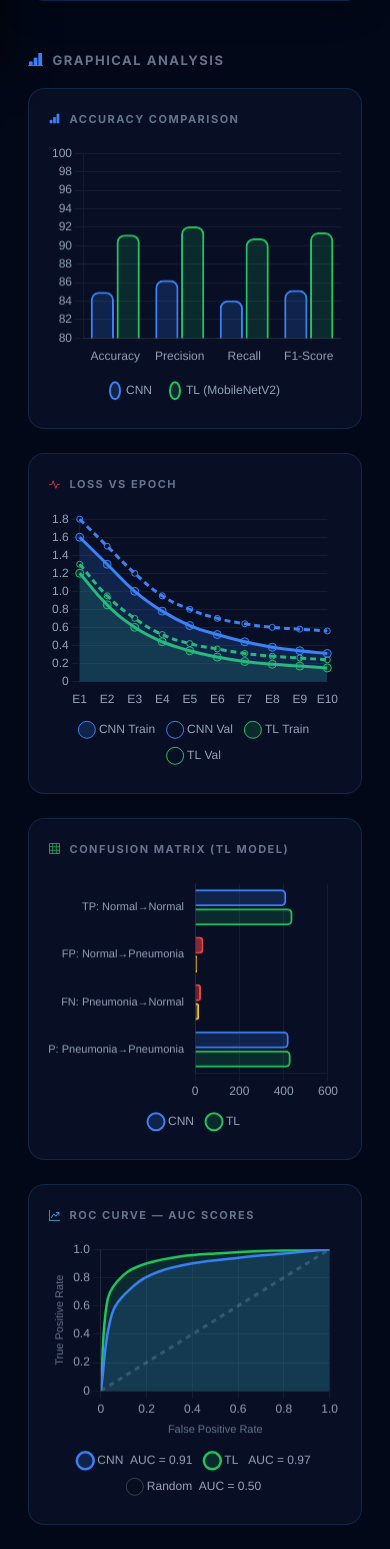
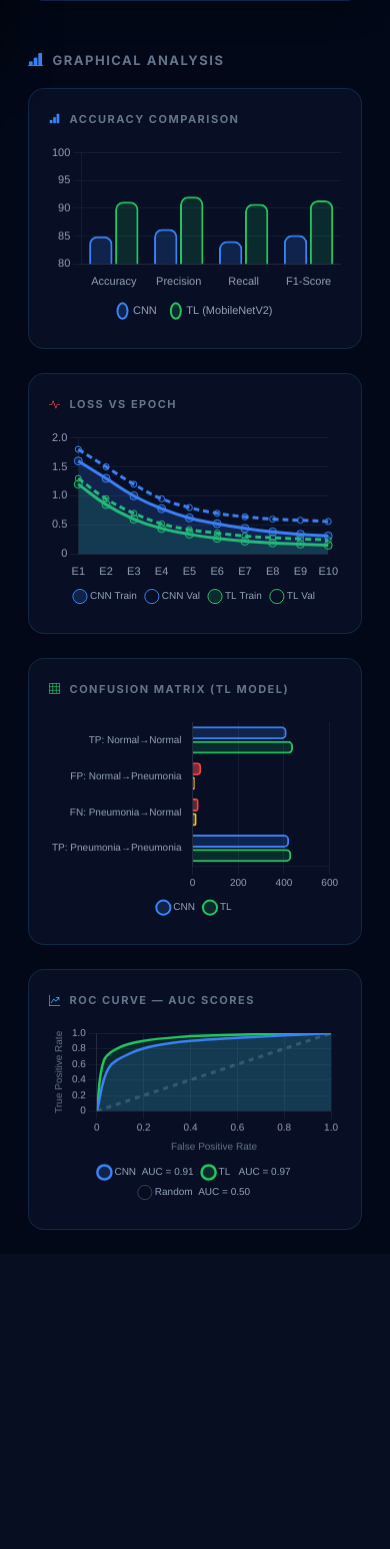
Before and after one commit to bhargav3693/medical_image, a Django app: page /chest-metrics/ in a window 390 px wide. Shown: the part 776-2325 px from the top of the page. After the commit the page ends 2006 px from the top, so only its background shows below. Run offline with Django 4.2, Linux system fonts and the light colour scheme; some libraries are stand-ins or nearby versions.

Commit message:
fix: mobile responsive charts in all 3 metrics pages

```diff
--- a/admins/templates/users/chest_metrics.html
+++ b/admins/templates/users/chest_metrics.html
@@ -71,32 +71,32 @@
 
     <!-- Row 1 -->
     <div class="row g-4 mb-4">
-      <div class="col-lg-6">
+      <div class="col-12 col-md-6">
         <div class="chart-box">
           <div class="chart-label"><i class="bi bi-bar-chart-fill" style="color:#3b82f6;"></i> Accuracy Comparison</div>
-          <canvas id="accChart" height="270"></canvas>
+          <div style="position:relative; width:100%;"><canvas id="accChart"></canvas></div>
         </div>
       </div>
-      <div class="col-lg-6">
+      <div class="col-12 col-md-6">
         <div class="chart-box">
           <div class="chart-label"><i class="bi bi-activity" style="color:#ef4444;"></i> Loss vs Epoch</div>
-          <canvas id="lossChart" height="270"></canvas>
+          <div style="position:relative; width:100%;"><canvas id="lossChart"></canvas></div>
         </div>
       </div>
     </div>
 
     <!-- Row 2 -->
     <div class="row g-4">
-      <div class="col-lg-6">
+      <div class="col-12 col-md-6">
         <div class="chart-box">
           <div class="chart-label"><i class="bi bi-grid-3x3" style="color:#22c55e;"></i> Confusion Matrix (TL Model)</div>
-          <canvas id="confMatrix" height="270"></canvas>
+          <div style="position:relative; width:100%;"><canvas id="confMatrix"></canvas></div>
         </div>
       </div>
-      <div class="col-lg-6">
+      <div class="col-12 col-md-6">
         <div class="chart-box">
           <div class="chart-label"><i class="bi bi-graph-up-arrow" style="color:#38bdf8;"></i> ROC Curve — AUC Scores</div>
-          <canvas id="rocChart" height="270"></canvas>
+          <div style="position:relative; width:100%;"><canvas id="rocChart"></canvas></div>
         </div>
       </div>
     </div>
@@ -125,9 +125,10 @@
     ]
   },
   options: {
-    responsive: true, animation: { duration: 1800, easing: 'easeOutQuart' },
-    plugins: { legend: { position: 'bottom', labels: { padding: 18, usePointStyle: true, pointStyleWidth: 10 } } },
-    scales: { y: { beginAtZero: false, min: 80, max: 100, grid: { color: gridColor } }, x: { grid: { display: false } } }
+    responsive: true, maintainAspectRatio: true, aspectRatio: 1.6,
+    animation: { duration: 1800, easing: 'easeOutQuart' },
+    plugins: { legend: { position: 'bottom', labels: { padding: 14, usePointStyle: true, pointStyleWidth: 10, boxWidth: 10, font: { size: 11 } } } },
+    scales: { y: { beginAtZero: false, min: 80, max: 100, grid: { color: gridColor }, ticks: { font: { size: 11 } } }, x: { grid: { display: false }, ticks: { font: { size: 11 } } } }
   }
 });
 
@@ -145,9 +146,10 @@
     ]
   },
   options: {
-    responsive: true, animation: { duration: 2200 },
-    plugins: { legend: { position: 'bottom', labels: { padding: 14, usePointStyle: true } } },
-    scales: { y: { beginAtZero: true, grid: { color: gridColor } }, x: { grid: { display: false } } }
+    responsive: true, maintainAspectRatio: true, aspectRatio: 1.6,
+    animation: { duration: 2200 },
+    plugins: { legend: { position: 'bottom', labels: { padding: 10, usePointStyle: true, font: { size: 10 } } } },
+    scales: { y: { beginAtZero: true, grid: { color: gridColor }, ticks: { font: { size: 11 } } }, x: { grid: { display: false }, ticks: { font: { size: 11 } } } }
   }
 });
 
@@ -162,9 +164,10 @@
     ]
   },
   options: {
-    indexAxis: 'y', responsive: true, animation: { duration: 1800 },
-    plugins: { legend: { position: 'bottom', labels: { padding: 14, usePointStyle: true } } },
-    scales: { x: { grid: { color: gridColor } }, y: { grid: { display: false }, ticks: { font: { size: 11 } } } }
+    indexAxis: 'y', responsive: true, maintainAspectRatio: true, aspectRatio: 1.4,
+    animation: { duration: 1800 },
+    plugins: { legend: { position: 'bottom', labels: { padding: 10, usePointStyle: true, font: { size: 10 } } } },
+    scales: { x: { grid: { color: gridColor }, ticks: { font: { size: 10 } } }, y: { grid: { display: false }, ticks: { font: { size: 10 }, maxRotation: 0 } } }
   }
 });
 
@@ -179,11 +182,12 @@
     ]
   },
   options: {
-    responsive: true, animation: { duration: 2000 },
-    plugins: { legend: { position: 'bottom', labels: { padding: 14, usePointStyle: true } } },
+    responsive: true, maintainAspectRatio: true, aspectRatio: 1.6,
+    animation: { duration: 2000 },
+    plugins: { legend: { position: 'bottom', labels: { padding: 10, usePointStyle: true, font: { size: 10 } } } },
     scales: {
-      x: { type:'linear', min:0, max:1, title:{display:true,text:'False Positive Rate',color:'#64748b',font:{size:11}}, grid:{color:gridColor} },
-      y: { min:0, max:1, title:{display:true,text:'True Positive Rate',color:'#64748b',font:{size:11}}, grid:{color:gridColor} }
+      x: { type:'linear', min:0, max:1, title:{display:true,text:'False Positive Rate',color:'#64748b',font:{size:10}}, grid:{color:gridColor}, ticks:{font:{size:10}} },
+      y: { min:0, max:1, title:{display:true,text:'True Positive Rate',color:'#64748b',font:{size:10}}, grid:{color:gridColor}, ticks:{font:{size:10}} }
     }
   }
 });
```
Also changed, not shown: admins/templates/users/brain_metrics.html (+12 -12 lines), admins/templates/users/mammography_metrics.html (+12 -12 lines).
